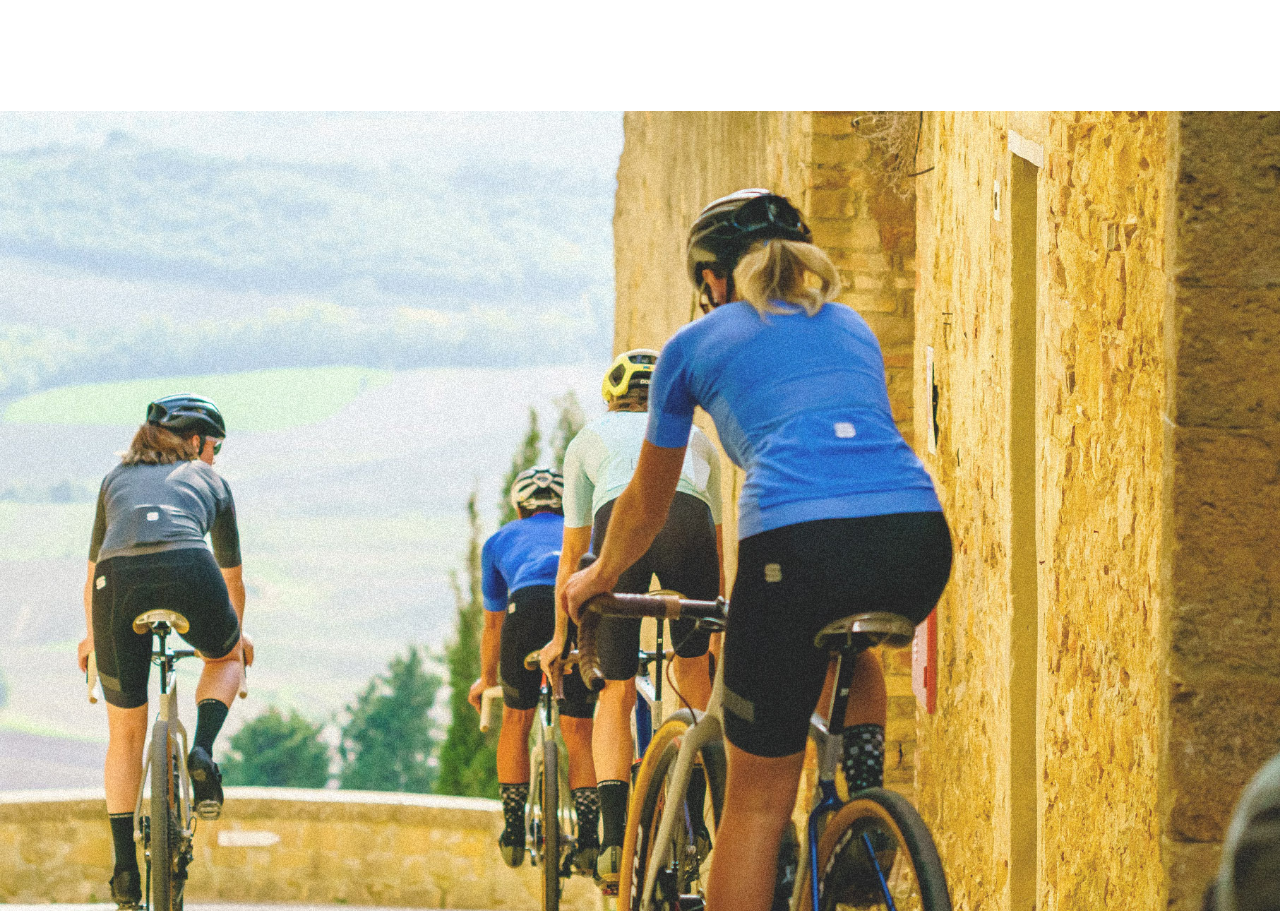
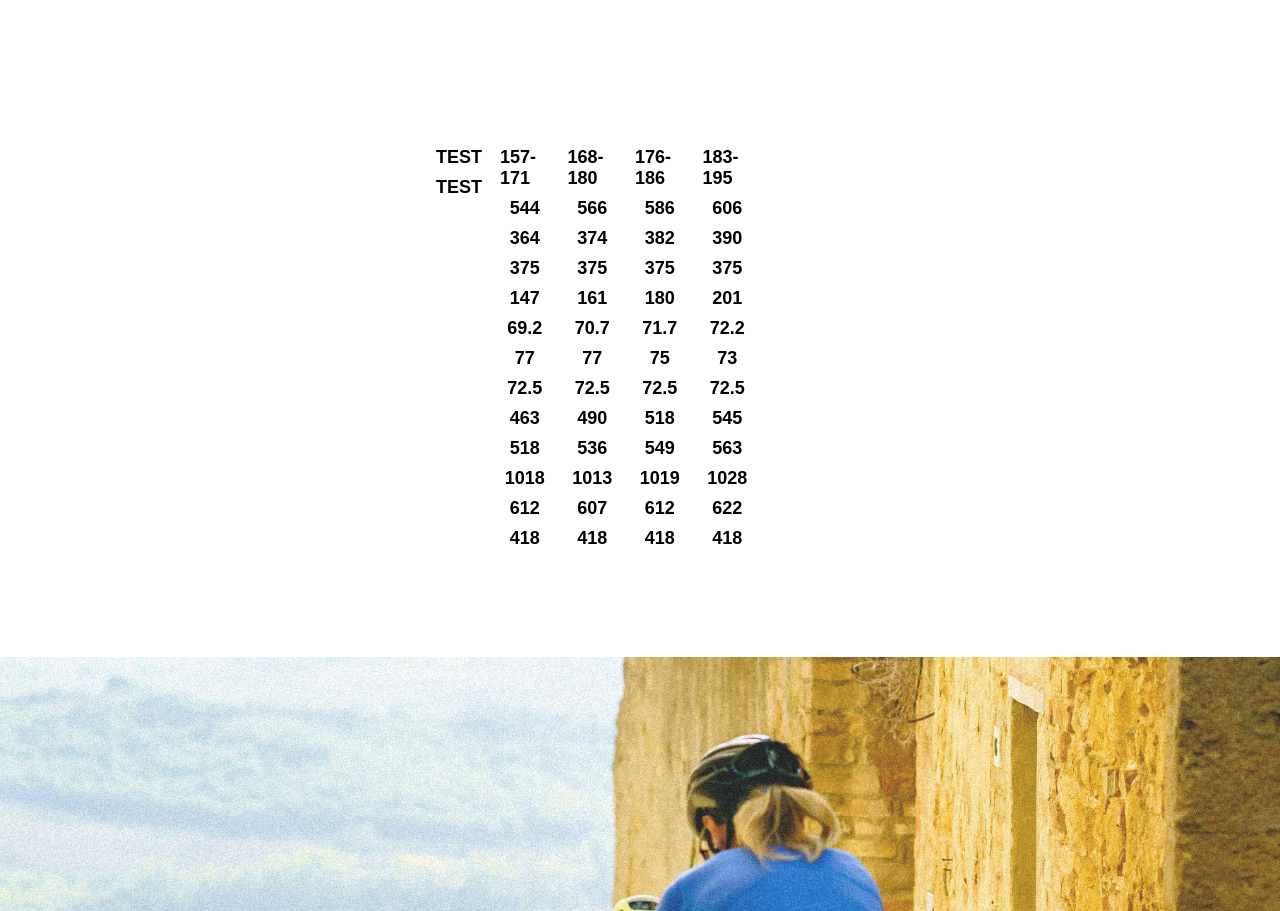
Before and after one commit to JoshuaIsADev/3t, a React (Vite) app: page /exploro in a window 1280 px wide. Shown: the part 3203-4114 px from the top of the page. Built offline with nearby package versions, Linux system fonts and the light colour scheme; a web font is replaced by a local one.

Commit message:
added Sizes spec section and mapped over Sizes data

```diff
--- a/src/pages/Exploro.jsx
+++ b/src/pages/Exploro.jsx
@@ -12,6 +12,7 @@ import Img from '../ui/Img';
 import Gallery from '../ui/Gallery';
 import { ButtonGallery } from '../ui/Button';
 import SectionFeature from '../ui/SectionFeature';
+import { SpecColumn, SpecContainer, SpecText } from '../ui/SpecTable';
 
 const exploroProducts = [
   {
@@ -68,7 +69,85 @@ const productHighlights = [
   },
 ];
 
+// const sizes = [
+//   {
+//     rider: ['157-171', '168-180', '176-186', '183-195'],
+//     stack: ['544', '566', '586', '606'],
+//     reach: ['364', '374', '382', '390'],
+//     fork: ['375', '375 ', '375', '375'],
+//     headTube: ['147', '161 ', '180', '201'],
+//     headAngle: ['69.2', '70.7', '71.7', '72.2'],
+//     bb: ['77', '77', '75', '73'],
+//     seatAngle: ['72.5', '72.5', '72.5', '72.5'],
+//     seatTube: ['463', '490', '518', '545'],
+//   },
+// ];
+
+const sizes = {
+  51: {
+    rider: '157-171',
+    stack: '544',
+    reach: '364',
+    fork: '375',
+    headTube: '147',
+    headAngle: '69.2',
+    bb: '77',
+    seatAngle: '72.5',
+    seatTube: '463',
+    topTube: '518',
+    wheelBase: '1018',
+    front: '612',
+    rear: '418',
+  },
+  54: {
+    rider: '168-180',
+    stack: '566',
+    reach: '374',
+    fork: '375 ',
+    headTube: '161',
+    headAngle: '70.7',
+    bb: '77',
+    seatAngle: '72.5',
+    seatTube: '490',
+    topTube: '536',
+    wheelBase: '1013',
+    front: '607',
+    rear: '418',
+  },
+  56: {
+    rider: '176-186',
+    stack: '586',
+    reach: '382',
+    fork: '375',
+    headTube: '180',
+    headAngle: '71.7',
+    bb: '75',
+    seatAngle: '72.5',
+    seatTube: '518',
+    topTube: '549',
+    wheelBase: '1019',
+    front: '612',
+    rear: '418',
+  },
+  58: {
+    rider: '183-195',
+    stack: '606',
+    reach: '390',
+    fork: '375',
+    headTube: '201',
+    headAngle: '72.2',
+    bb: '73',
+    seatAngle: '72.5',
+    seatTube: '545',
+    topTube: '563',
+    wheelBase: '1028',
+    front: '622',
+    rear: '418',
+  },
+};
+
 function Exploro() {
+  console.log(sizes[51].rider);
   return (
     <>
       <Noise />
@@ -115,8 +194,8 @@ function Exploro() {
           </Column>
         </Row>
         <Row>
-          {productHighlights[0].highlightImg.map((img, index) => (
-            <Column key={index} $variation='twoColumns'>
+          {productHighlights[0].highlightImg.map((img, i) => (
+            <Column key={i} $variation='twoColumns'>
               <Img src={img} />
             </Column>
           ))}
@@ -125,8 +204,8 @@ function Exploro() {
           <Heading as='h5'>Tire clearances</Heading>
         </Row>
         <Row>
-          {exploroProducts.map((exploroProduct) => (
-            <Column key={exploroProduct.index}>
+          {exploroProducts.map((exploroProduct, i) => (
+            <Column key={i}>
               <p>{exploroProduct.name}</p>
               <Heading as='h2'>
                 {exploroProduct.tire}
@@ -139,6 +218,38 @@ function Exploro() {
       <Section id='gallery'>
         <Gallery src={productHighlights[0].galleryImg} />
       </Section>
+      <Section id='size'>
+        <Row>
+          <Column $variation='twoColumns'>
+            <SpecContainer>
+              <SpecColumn>
+                <SpecText>Test</SpecText>
+                <SpecText>Test</SpecText>
+              </SpecColumn>
+              <SpecColumn>
+                {Object.values(sizes['51']).map((spec, i) => (
+                  <SpecText key={i}>{spec}</SpecText>
+                ))}
+              </SpecColumn>
+              <SpecColumn>
+                {Object.values(sizes['54']).map((spec, i) => (
+                  <SpecText key={i}>{spec}</SpecText>
+                ))}
+              </SpecColumn>
+              <SpecColumn>
+                {Object.values(sizes['56']).map((spec, i) => (
+                  <SpecText key={i}>{spec}</SpecText>
+                ))}
+              </SpecColumn>
+              <SpecColumn>
+                {Object.values(sizes['58']).map((spec, i) => (
+                  <SpecText key={i}>{spec}</SpecText>
+                ))}
+              </SpecColumn>
+            </SpecContainer>
+          </Column>
+        </Row>
+      </Section>
       <SectionFeature
         background={productHighlights[0].featureImg}
       ></SectionFeature>
--- /dev/null
+++ b/src/ui/SpecTable.jsx
@@ -0,0 +1,21 @@
+import styled from 'styled-components';
+
+const SpecContainer = styled.div`
+  display: flex;
+  justify-content: space-between;
+  gap: 1rem;
+  width: 100%;
+`;
+
+const SpecColumn = styled.div`
+  display: flex;
+  flex-direction: column;
+  align-items: center;
+  gap: 0.5rem;
+`;
+
+const SpecText = styled.p`
+  display: block;
+`;
+
+export { SpecContainer, SpecColumn, SpecText };
```
